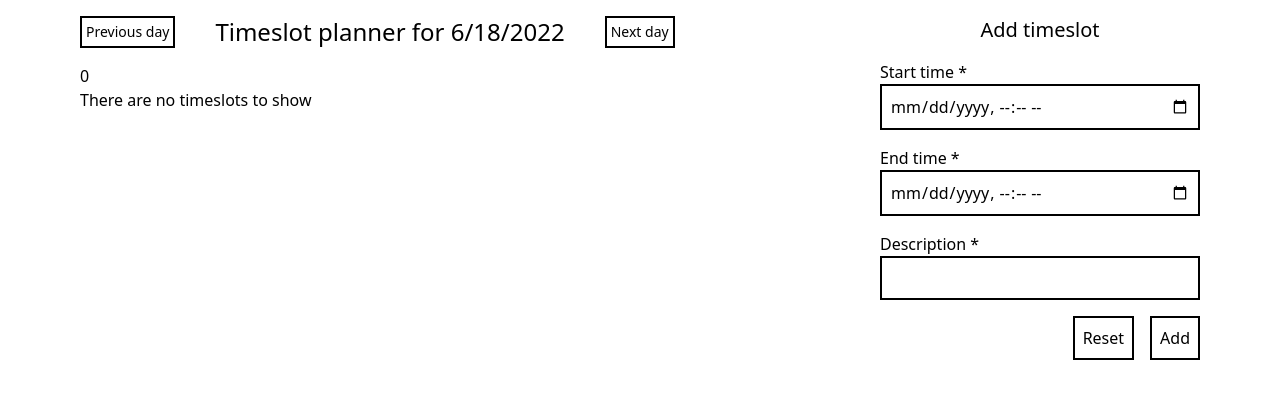
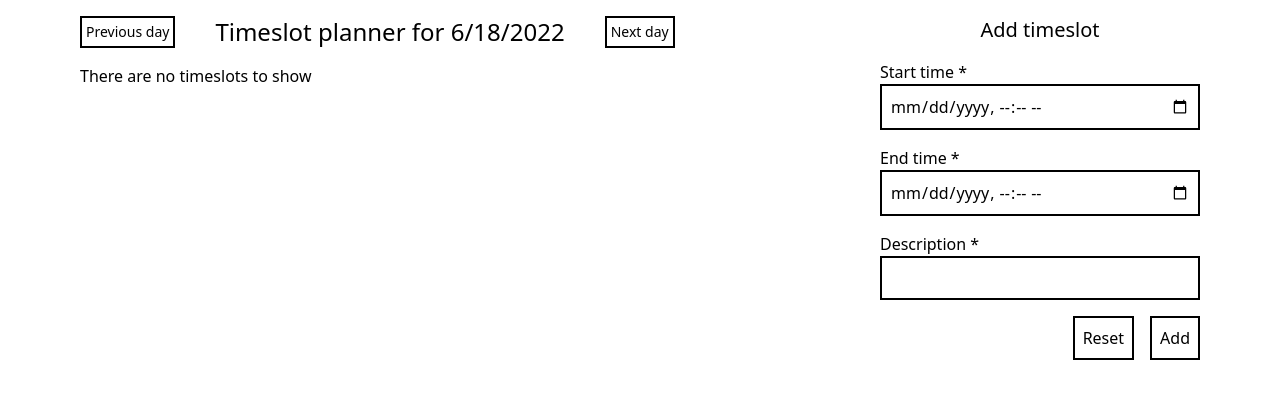
Before and after one commit to dwoodwardgb/deep-work, a Next.js app: page / in a window 1280 px wide. Shown: the top 398 px of the page. Built offline with nearby package versions, Linux system fonts and the light colour scheme.

Commit message:
Add screen reader flash

```diff
--- a/components/new-timeslot-form.tsx
+++ b/components/new-timeslot-form.tsx
@@ -1,8 +1,10 @@
 import { useQueryClient, useMutation } from "@tanstack/react-query";
 import { useForm } from "react-hook-form";
 import dayjs from "dayjs";
+import { useAtom } from "jotai";
 import { Timeslot } from "../components/planner";
 import { createTimeslot } from "../client/dummyApi";
+import { screenReaderFlashAtom } from "../store";
 
 export type TimeslotForm = {
   start: string;
@@ -49,6 +51,8 @@ const NewTimeslotForm = ({}) => {
     reValidateMode: "onSubmit",
   });
 
+  const [_, setFlash] = useAtom(screenReaderFlashAtom);
+
   const queryClient = useQueryClient();
   const mutation = useMutation(createTimeslot, {
     onMutate: async (newTimeslot) => {
@@ -69,6 +73,9 @@ const NewTimeslotForm = ({}) => {
 
       // Return a context object with the snapshotted value
       return { previousTimeslots };
+    },
+    onSuccess: () => {
+      setFlash("Timslot created");
     },
     // If the mutation fails, use the context returned from onMutate to roll back
     onError: (err: Error, newTimeslot, context) => {
--- a/components/planner.tsx
+++ b/components/planner.tsx
@@ -49,7 +49,7 @@ const Planner: FC<{
                 There was an error loading your data, try again later
               </div>
             )}
-            {data?.length && (
+            {data?.length ? (
               <ol>
                 {data!.map((ts) => (
                   <li key={ts.id}>
@@ -62,7 +62,7 @@ const Planner: FC<{
                   </li>
                 ))}
               </ol>
-            )}
+            ) : undefined}
             {!error && !data?.length && <p>There are no timeslots to show</p>}
           </>
         )}
--- /dev/null
+++ b/components/screen-reader-flash.tsx
@@ -0,0 +1,11 @@
+import { useAtom } from "jotai";
+import { screenReaderFlashAtom } from "../store";
+
+export default function ScreenReaderFlash() {
+  const [flash, _setFlash] = useAtom(screenReaderFlashAtom);
+  return (
+    <section aria-live="polite" className="visually_hidden">
+      {flash}
+    </section>
+  );
+}
--- a/package.json
+++ b/package.json
@@ -11,6 +11,7 @@
   "dependencies": {
     "@tanstack/react-query": "^4.2.3",
     "dayjs": "^1.11.3",
+    "jotai": "^1.8.2",
     "next": "12.1.6",
     "react": "18.1.0",
     "react-dom": "18.1.0",
--- a/pages/index.tsx
+++ b/pages/index.tsx
@@ -4,6 +4,7 @@ import { useState } from "react";
 import dayjs from "dayjs";
 import Planner from "../components/planner";
 import NewTimeslotForm from "../components/new-timeslot-form";
+import ScreenReaderFlash from "../components/screen-reader-flash";
 
 function getStartOfToday() {
   return dayjs().startOf("day").toDate();
@@ -21,6 +22,8 @@ const Home: NextPage = () => {
       </Head>
 
       <main className="ml-auto mr-auto max-w-6xl md:flex p-4">
+        <ScreenReaderFlash />
+
         <section className="flex-grow ml-auto mr-auto md:m-0">
           <Planner
             day={today}
--- /dev/null
+++ b/store.ts
@@ -0,0 +1,3 @@
+import { atom } from "jotai";
+
+export const screenReaderFlashAtom = atom<string>("");
--- a/styles/globals.css
+++ b/styles/globals.css
@@ -35,4 +35,15 @@
   .word-break-word {
     word-break: break-word;
   }
+
+  .visually_hidden {
+    border: 0;
+    clip: rect(0 0 0 0);
+    height: 1px;
+    margin: -1px;
+    overflow: hidden;
+    padding: 0;
+    position: absolute;
+    width: 1px;
+  }
 }
```
Also changed, not shown: 1 other file (tests, documents, lock files or other folders).
